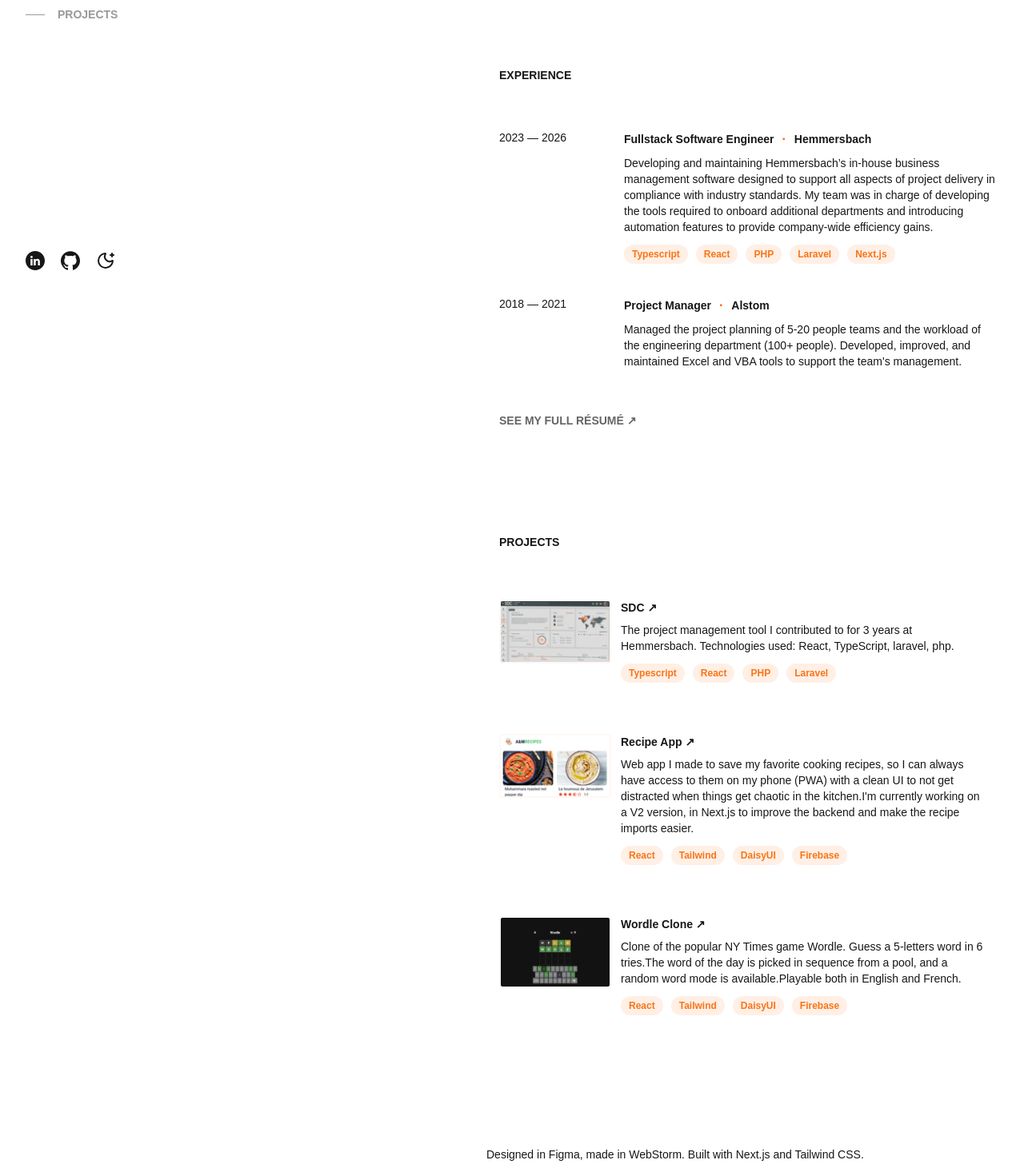
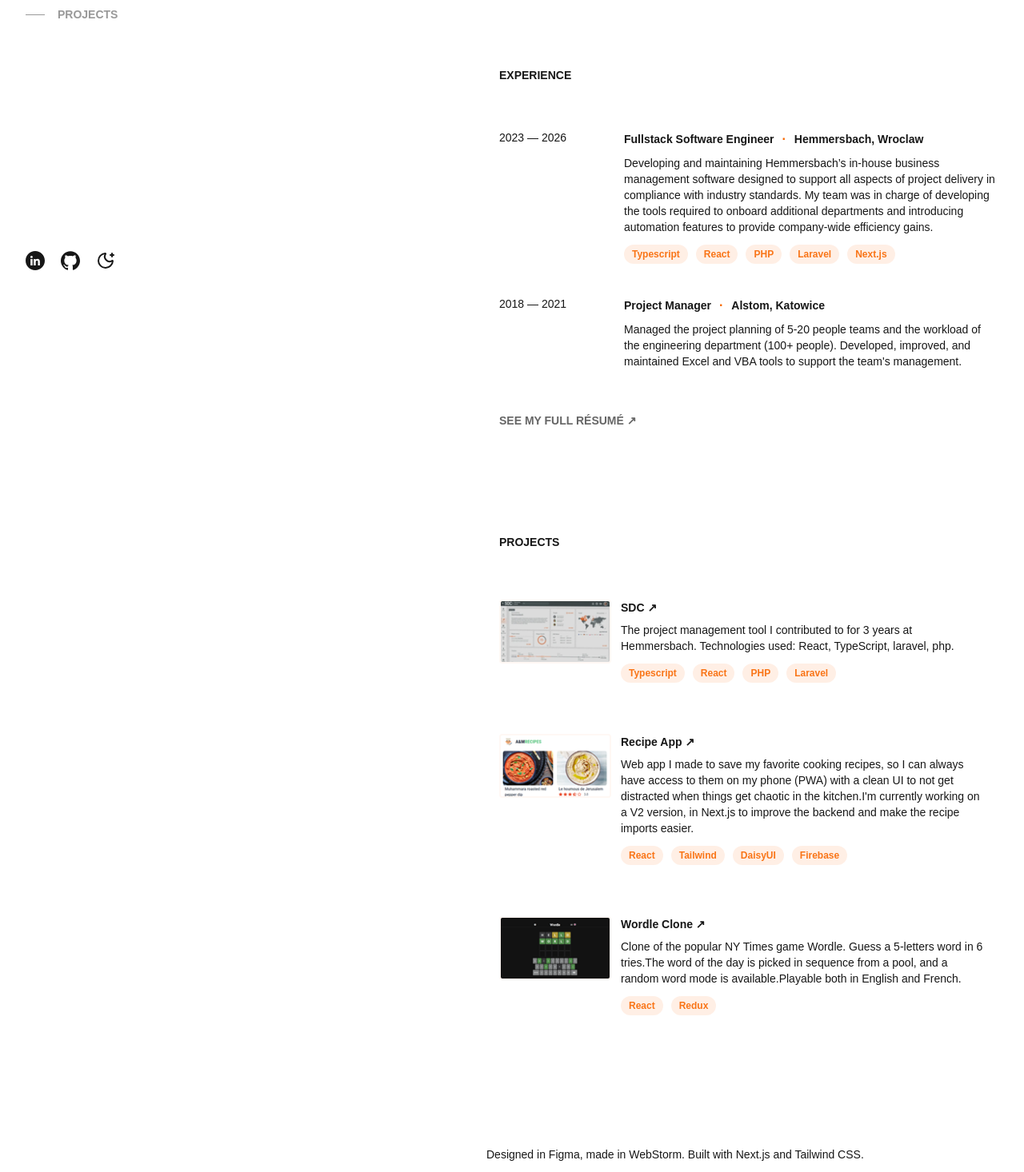
Before and after one commit to mehdibouaziz/portfolio, a Next.js app: page / in a window 1280 px wide. Shown: the part 366-1832 px from the top of the page at 80% size. Built offline with nearby package versions, Linux system fonts and the light colour scheme.

Commit message:
feat(core): add job location, content tweak to projects

```diff
--- a/components/portfolio/experience/constants.ts
+++ b/components/portfolio/experience/constants.ts
@@ -2,6 +2,7 @@
     key: string;
     jobTitle: string;
     employer: string;
+    location?: string;
     startYear: number;
     endYear?: number;
     description: string;
@@ -14,6 +15,7 @@
         key: "hemmersbach-2023",
         jobTitle: "Fullstack Software Engineer",
         employer: "Hemmersbach",
+        location: "Wroclaw",
         startYear: 2023,
         endYear: 2026,
         description: "Developing and maintaining Hemmersbach’s in-house business management software designed to support all aspects of project delivery in compliance with industry standards. My team was in charge of developing the tools required to onboard additional departments and introducing automation features to provide company-wide efficiency gains.",
@@ -23,6 +25,7 @@
         key: "alstom-2018",
         jobTitle: "Project Manager",
         employer: "Alstom",
+        location: "Katowice",
         startYear: 2018,
         endYear: 2021,
         description: "Managed the project planning of 5-20 people teams and the workload of the engineering department (100+ people). Developed, improved, and maintained Excel and VBA tools to support the team's management.",
--- a/components/portfolio/experience/experience-card.tsx
+++ b/components/portfolio/experience/experience-card.tsx
@@ -14,7 +14,7 @@
                     </p>
                     <span className="text-primary font-bold">·</span>
                     <p className="font-semibold text-sm">
-                        {`${experience.employer}`}
+                        {`${experience.employer}`}{experience.location && `, ${experience.location}`}
                     </p>
                 </div>
                 <p className="text-sm">
--- a/components/portfolio/projects/constants.ts
+++ b/components/portfolio/projects/constants.ts
@@ -29,6 +29,6 @@
         description: "Clone of the popular NY Times game Wordle. Guess a 5-letters word in 6 tries." +
             "The word of the day is picked in sequence from a pool, and a random word mode is available." +
             "Playable both in English and French.",
-        tags: ['React', 'Tailwind', 'DaisyUI', 'Firebase'],
+        tags: ['React', 'Redux'],
     },
 }
```
Also changed, not shown: components/portfolio/projects/thumbnails/wordle.png.
